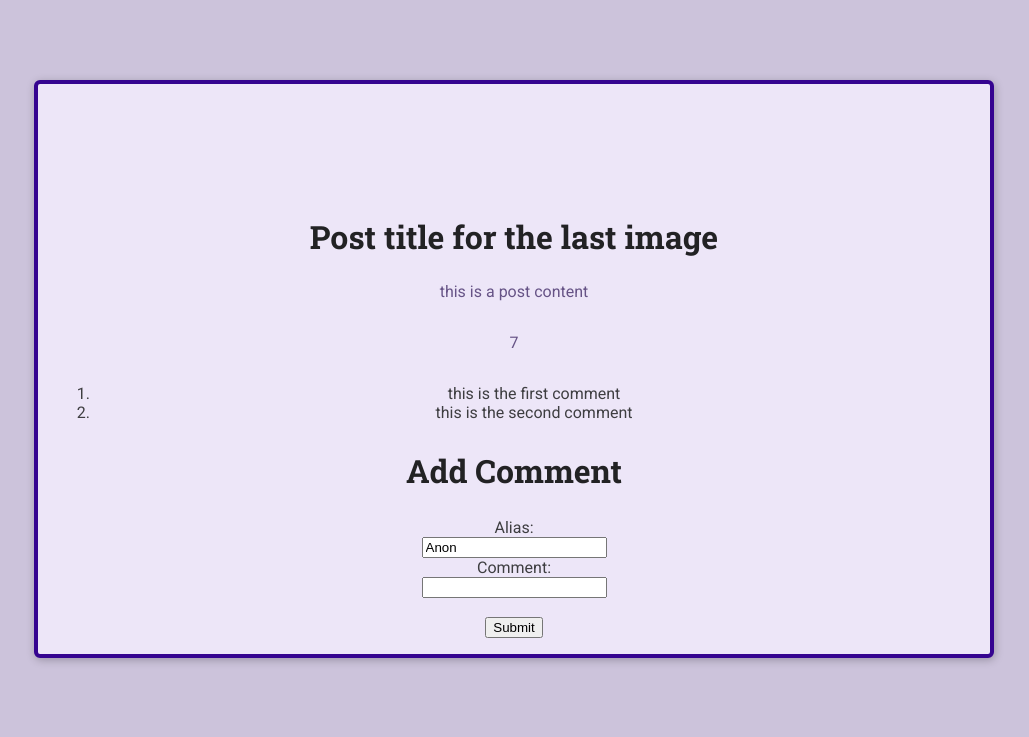
After one commit to JoshuaHenriques/django-project, a Django app: page /post/1 in a window 1280 px wide. The commit adds this page. Shown: the top 737 px of the page, without its empty margins (126-1155 px from the left). Run offline with Django 4.2, Linux system fonts and the light colour scheme.

Commit message:
post details page

```diff
--- /dev/null
+++ b/board/static/board/styles/base.css
@@ -0,0 +1,55 @@
+@import url('https://fonts.googleapis.com/css2?family=Roboto:wght@400;700&family=Roboto+Slab:wght@700&display=swap');
+
+* {
+  box-sizing: border-box;
+}
+
+body {
+  font-family: 'Roboto', sans-serif;
+  margin: 0;
+  background-color: #ccc3db;
+  color: #3e3e41;
+}
+
+h1,
+h2,
+h3 {
+  font-family: 'Roboto Slab', sans-serif;
+  color: #222224;
+}
+
+button,
+.btn {
+  cursor: pointer;
+  font: inherit;
+  padding: 0.5rem 1.5rem;
+  background-color: #350490;
+  border: 1px solid #350490;
+  color: white;
+  border-radius: 4px;
+  text-decoration: none;
+}
+
+button:hover,
+.btn:hover {
+  background-color: #230161;
+  border-color: #230161;
+}
+
+#main-header {
+    width: 100%;
+    text-align: center;
+    padding: 2rem 0;
+}
+
+#main-header h1 {
+    font-size: 1.5rem;
+}
+
+#main-logo {
+    font-size: 3rem;
+    font-family: 'Roboto Slab', sans-serif;
+    text-decoration: none;
+    color: #350490;
+    font-weight: bold;
+}
--- /dev/null
+++ b/board/static/board/styles/post-details.css
@@ -0,0 +1,88 @@
+article {
+	max-width: 60rem;
+	margin: 5rem auto;
+	border-radius: 6px;
+	background-color: #ede6f8;
+	border: 4px solid #350490;
+	box-shadow: 1px 2px 8px rgba(0, 0, 0, 0.25);
+	position: relative;
+	padding: 1rem;
+	text-align: center;
+  }
+
+  #main-image {
+	width: 10rem;
+	height: 10rem;
+	object-fit: cover;
+	position: absolute;
+	top: -5rem;
+	left: calc(50% - 5rem);
+	border-radius: 50%;
+	border: 4px solid #350490;
+  }
+
+  section:first-of-type {
+	margin-top: 6rem;
+  }
+
+  h2 {
+	font-size: 2rem;
+  }
+
+  address span {
+	font-weight: bold;
+  }
+
+  #details h2 {
+	margin-bottom: 0.5rem;
+  }
+
+  #details > p {
+	color: #665386;
+	padding: 1rem;
+	border-radius: 4px;
+	max-width: 80%;
+	margin: auto;
+  }
+
+  #details footer {
+	color: #696472;
+  }
+
+  #details footer a {
+	color: #350490;
+	text-decoration: none;
+	font-weight: bold;
+  }
+
+  #registration ul {
+	list-style: none;
+	margin: 0;
+	padding: 0;
+  }
+
+  #registration label {
+	font-weight: bold;
+	color: #46424d;
+	margin-right: 1rem;
+	display: block;
+	margin-bottom: 0.5rem;
+  }
+
+  #registration input {
+	font: inherit;
+	width: 40%;
+	background-color: #ebeaee;
+	border: 1px solid #4b4753;
+	border-radius: 4px;
+	padding: 0.25rem;
+  }
+
+  #registration-actions {
+	margin-top: 1.5rem;
+  }
+
+  #registration .errorlist {
+	margin-bottom: 0.5rem;
+	color: #880824;
+  }
--- /dev/null
+++ b/board/templates/board/post-details.html
@@ -0,0 +1,39 @@
+{% load static %}
+<!DOCTYPE html>
+<html lang="en">
+<head>
+	<meta charset="UTF-8">
+	<meta http-equiv="X-UA-Compatible" content="IE=edge">
+	<meta name="viewport" content="width=device-width, initial-scale=1.0">
+    <link rel="stylesheet" href="{% static 'board/styles/base.css' %}" />
+    <link rel="stylesheet" href="{% static 'board/styles/post-details.css' %}" />
+	<title>{{ post.title }}</title>
+</head>
+<body>
+	<main>
+		<article>
+			<img src="" alt="">
+			<section id="details">
+				<h2>{{ post.title }}</h2>
+				<p>{{ post.content }}</p>
+				<p>{{ post.likes }}</p>
+				<ol>
+					{% for comment in post.comments %}
+      					<li>{{comment.comment}}</li>
+      				{% endfor %}
+				</ol>
+			</section>
+			<section id="comment">
+				<h2>Add Comment</h2>
+				<form action="">
+					<label for="alias">Alias:</label><br>
+					<input type="text" id="alias" name="alias" value="Anon"><br>
+					<label for="comment">Comment:</label><br>
+					<input type="text" id="comment" name="comment"><br><br>
+					<input type="submit" value="Submit">
+				  </form>
+			</section>
+		</article>
+	</main>
+</body>
+</html>
--- a/board/urls.py
+++ b/board/urls.py
@@ -3,5 +3,6 @@ from . import views
 
 
 urlpatterns = [
-	path('board/', views.index) # our-domain.com/board
+	path('', views.index), # our-domain.com/
+	path('post/<slug:post_id>', views.post_details) # our-domain.com/<dynamic>
 ]
--- a/board/views.py
+++ b/board/views.py
@@ -3,4 +3,71 @@ from django.shortcuts import render
 
 
 def index(request):
-    return render()
+    posts = [
+        {
+            'id': '1',
+            'title': 'Post title for some image',
+            'content': 'this is a post content',
+            'likes': 4,
+            'comments': [
+                {
+                    'comment': 'this is the first comment'
+                },
+                {
+                    'comment': 'this is the second comment'
+                },
+            ],
+            'slug': 'first-post'
+        },
+        {
+            'id': '2',
+            'title': 'Post title for some another image',
+            'content': 'this is a post content',
+            'likes': 10,
+            'comments': [
+                {
+                    'comment': 'this is the first comment'
+                },
+                {
+                    'comment': 'this is the second comment'
+                },
+            ]
+        },
+        {
+            'id': '3',
+            'title': 'Post title for the last image',
+            'content': 'this is a post content',
+            'likes': 7,
+            'comments': [
+                {
+                    'comment': 'this is the first comment'
+                },
+                {
+                    'comment': 'this is the second comment'
+                },
+            ]
+        },
+    ]
+    return render(request, 'board/index.html', {
+        'show_board': True,
+        'board_posts': posts
+    })
+
+def post_details(request, post_id):
+	selected_post = {
+		'id': '3',
+		'title': 'Post title for the last image',
+		'content': 'this is a post content',
+		'likes': 7,
+		'comments': [
+			{
+				'comment': 'this is the first comment'
+			},
+			{
+				'comment': 'this is the second comment'
+			},
+		]
+	}
+	return render(request, 'board/post-details.html', {
+		'post': selected_post
+	})
```
Also changed, not shown: board/static/board/styles/all-posts.css (added, +62 -0 lines), board/templates/board/index.html (+55 -10 lines), 1 other file.
